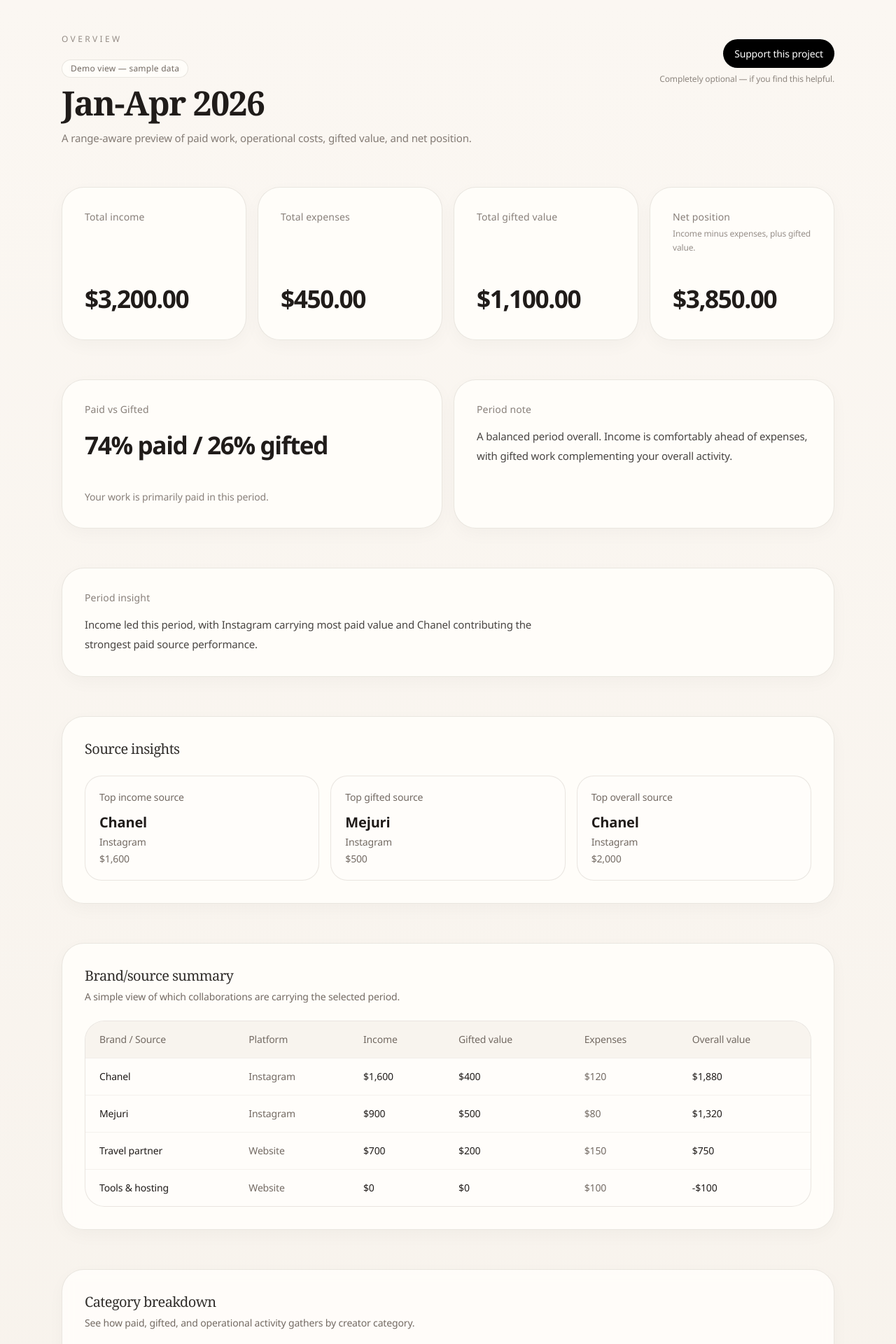
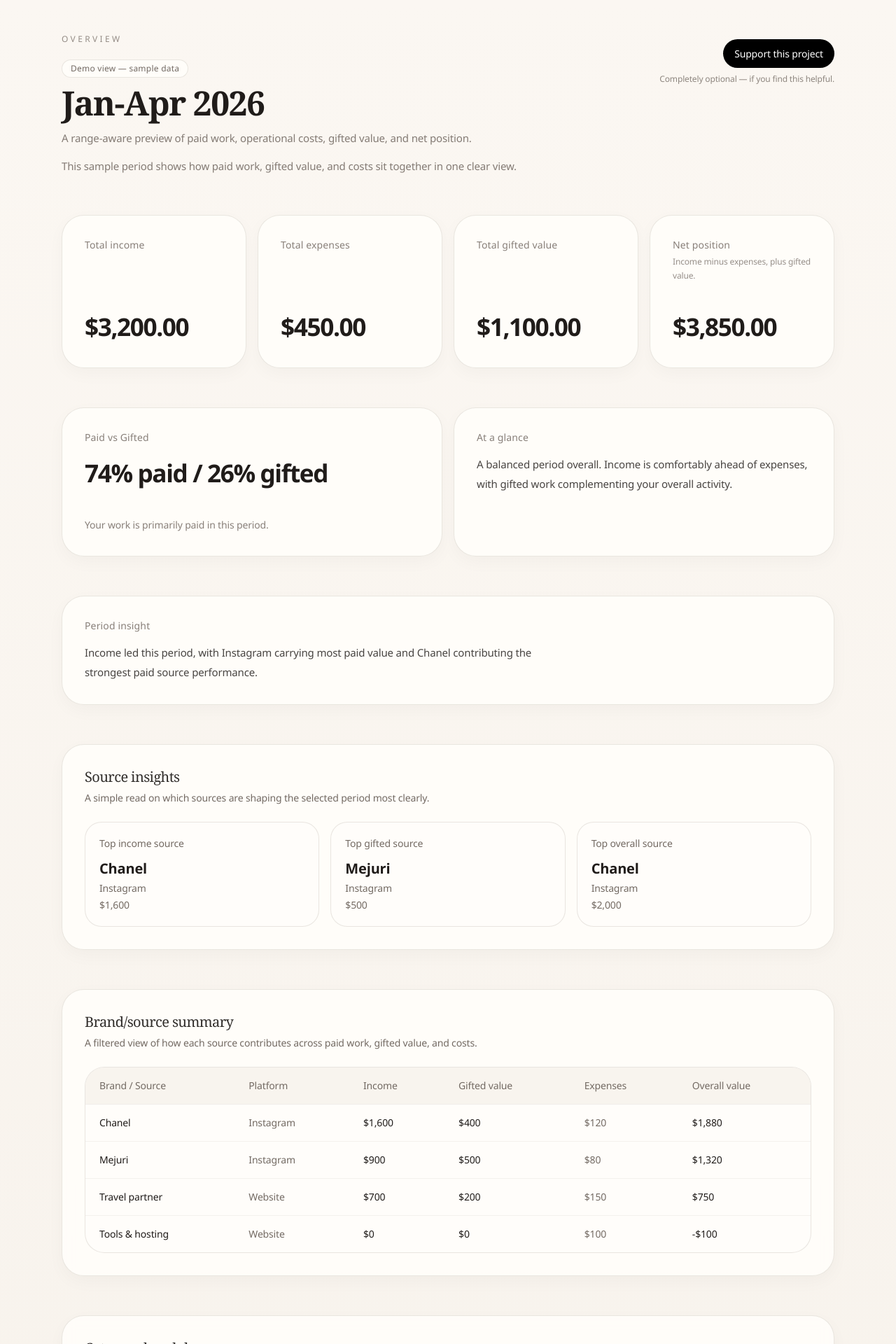
Before and after one commit to sleepingbeautytravels/creator-ledger, a Next.js app: page /demo in a window 1280 px wide. Shown: the top 1920 px of the page at 70% size. Built offline with nearby package versions, Linux system fonts and the light colour scheme.

Commit message:
Polish demo page structure and copy

```diff
--- a/app/demo/page.tsx
+++ b/app/demo/page.tsx
@@ -34,7 +34,7 @@ export default function DemoPage() {
   return (
     <main className="mx-auto max-w-6xl px-6 py-10 sm:py-12">
       <div className="space-y-12 sm:space-y-14">
-        <section className="flex flex-col gap-5 sm:flex-row sm:items-start sm:justify-between">
+        <section className="demo-fade-in flex flex-col gap-5 sm:flex-row sm:items-start sm:justify-between">
           <div className="space-y-5">
             <p className="text-xs font-normal uppercase tracking-[0.28em] text-[var(--muted)]/75">
               OVERVIEW
@@ -50,6 +50,10 @@ export default function DemoPage() {
                 A range-aware preview of paid work, operational costs, gifted value, and net
                 position.
               </p>
+              <p className="max-w-3xl text-[15px] leading-7 text-[var(--muted)]/88">
+                This sample period shows how paid work, gifted value, and costs sit together in
+                one clear view.
+              </p>
             </div>
           </div>
 
@@ -61,7 +65,7 @@ export default function DemoPage() {
           </div>
         </section>
 
-        <section className="grid gap-4 md:grid-cols-2 xl:grid-cols-4">
+        <section className="demo-fade-in grid gap-4 md:grid-cols-2 xl:grid-cols-4" style={{ animationDelay: "80ms" }}>
           <SummaryCard label="Total income" value={demoSummary.income} />
           <SummaryCard label="Total expenses" value={demoSummary.expense} />
           <SummaryCard label="Total gifted value" value={demoSummary.gifted} />
@@ -72,7 +76,7 @@ export default function DemoPage() {
           />
         </section>
 
-        <section className="grid gap-4 md:grid-cols-2">
+        <section className="demo-fade-in grid gap-4 md:grid-cols-2" style={{ animationDelay: "140ms" }}>
           <PaidVsGiftedCard income={3200} gifted={1100} />
           <MonthlyNoteCard
             income={demoSummary.income}
@@ -82,7 +86,7 @@ export default function DemoPage() {
           />
         </section>
 
-        <Card className="space-y-3.5">
+        <Card className="demo-fade-in space-y-3.5" style={{ animationDelay: "200ms" }}>
           <p className="text-sm font-normal tracking-[0.01em] text-[var(--muted)]/85">Period insight</p>
           <p className="max-w-2xl text-[15px] leading-7 text-[color:rgba(32,28,26,0.82)]">
             Income led this period, with Instagram carrying most paid value and Chanel contributing
@@ -90,10 +94,15 @@ export default function DemoPage() {
           </p>
         </Card>
 
-        <Card className="space-y-6">
-          <h2 className="text-xl font-medium text-[color:rgba(32,28,26,0.92)]">
-            Source insights
-          </h2>
+        <Card className="demo-fade-in space-y-6" style={{ animationDelay: "260ms" }}>
+          <div className="space-y-1.5">
+            <h2 className="text-xl font-medium text-[color:rgba(32,28,26,0.92)]">
+              Source insights
+            </h2>
+            <p className="text-sm text-[var(--muted)]">
+              A simple read on which sources are shaping the selected period most clearly.
+            </p>
+          </div>
           <div className="grid gap-4 md:grid-cols-3">
             {[
               ["Top income source", "Chanel", "Instagram", "$1,600"],
@@ -110,13 +119,13 @@ export default function DemoPage() {
           </div>
         </Card>
 
-        <Card className="space-y-6">
+        <Card className="demo-fade-in space-y-6" style={{ animationDelay: "320ms" }}>
           <div className="space-y-1.5">
             <h2 className="text-xl font-medium text-[color:rgba(32,28,26,0.92)]">
               Brand/source summary
             </h2>
             <p className="text-sm text-[var(--muted)]">
-              A simple view of which collaborations are carrying the selected period.
+              A filtered view of how each source contributes across paid work, gifted value, and costs.
             </p>
           </div>
 
@@ -150,13 +159,13 @@ export default function DemoPage() {
           </div>
         </Card>
 
-        <Card className="space-y-6">
+        <Card className="demo-fade-in space-y-6" style={{ animationDelay: "380ms" }}>
           <div className="space-y-1.5">
             <h2 className="text-xl font-medium text-[color:rgba(32,28,26,0.92)]">
               Category breakdown
             </h2>
             <p className="text-sm text-[var(--muted)]">
-              See how paid, gifted, and operational activity gathers by creator category.
+              See how the selected period gathers by creator category, including both value and spend.
             </p>
           </div>
 
@@ -173,13 +182,13 @@ export default function DemoPage() {
           </div>
         </Card>
 
-        <Card className="space-y-6">
+        <Card className="demo-fade-in space-y-6" style={{ animationDelay: "440ms" }}>
           <div className="space-y-1.5">
             <h2 className="text-xl font-medium text-[color:rgba(32,28,26,0.92)]">
               Platform summary
             </h2>
             <p className="text-sm text-[var(--muted)]">
-              A filtered view of how value is distributed across platforms.
+              A filtered view of how value and costs are distributed across platforms.
             </p>
           </div>
 
@@ -211,13 +220,19 @@ export default function DemoPage() {
           </div>
         </Card>
 
-        <Card>
+        <Card className="demo-fade-in space-y-4" style={{ animationDelay: "500ms" }}>
           <h2 className="text-xl font-medium text-[color:rgba(32,28,26,0.92)]">
             Selected period, at a glance
           </h2>
           <p className="mt-3 max-w-2xl text-[15px] leading-7 text-[var(--muted)]/88">
-            A calm overview of what came in, what went out, and what arrived in kind — across the
-            period you choose.
+            This sample period is led by paid work, with gifted value adding useful context rather
+            than overshadowing the overall picture. Instagram is doing most of the value-carrying
+            work here, while Website activity shows how costs and smaller returns still belong in
+            the same view.
+          </p>
+          <p className="max-w-2xl text-[15px] leading-7 text-[var(--muted)]/88">
+            Together, the sections above show how Creator Ledger helps creators read a period more
+            clearly without turning it into a heavy report.
           </p>
         </Card>
       </div>
--- a/app/globals.css
+++ b/app/globals.css
@@ -50,3 +50,19 @@ h4 {
 ::selection {
   background: rgba(153, 132, 109, 0.18);
 }
+
+@keyframes demo-fade-in {
+  from {
+    opacity: 0;
+    transform: translateY(8px);
+  }
+
+  to {
+    opacity: 1;
+    transform: translateY(0);
+  }
+}
+
+.demo-fade-in {
+  animation: demo-fade-in 700ms ease-out both;
+}
--- a/components/monthly-note-card.tsx
+++ b/components/monthly-note-card.tsx
@@ -56,7 +56,7 @@ export function MonthlyNoteCard(props: MonthlyNoteCardProps) {
 
   return (
     <Card className="space-y-3.5">
-      <p className="text-sm font-normal tracking-[0.01em] text-[var(--muted)]/85">Period note</p>
+      <p className="text-sm font-normal tracking-[0.01em] text-[var(--muted)]/85">At a glance</p>
       <p className="max-w-2xl text-[15px] leading-7 text-[color:rgba(32,28,26,0.82)]">{note}</p>
     </Card>
   );
```
